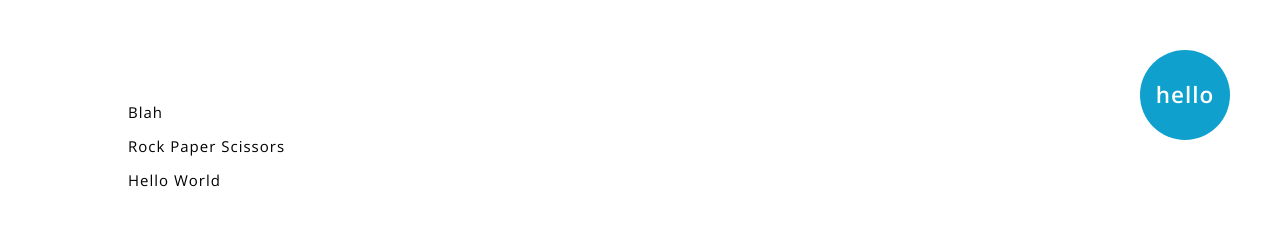
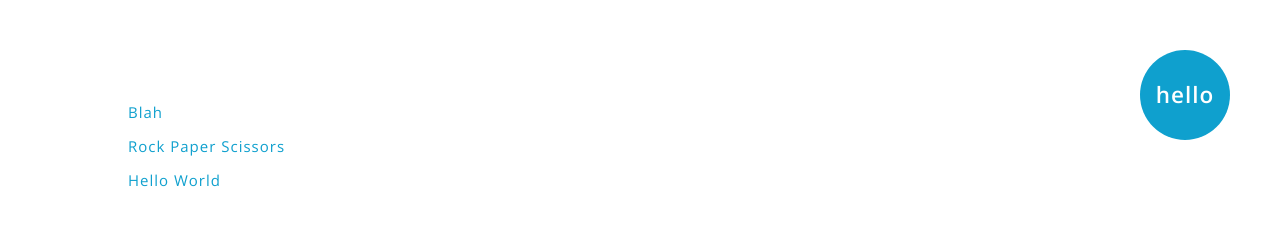
Before and after one commit to 5adiyah/blog, a plain HTML site: page index.html in a window 1280 px wide. Drawn offline with nearby package versions, Linux system fonts and the light colour scheme.

Commit message:
Change link color on posts

```diff
--- a/css/styles.css
+++ b/css/styles.css
@@ -30,6 +30,10 @@ a:hover{
   color: #0FA0CE;
   text-decoration: underline;
   font-weight: 400;
+}
+
+.posts a{
+  color: #0FA0CE;
 }
 
 .logo {
```
